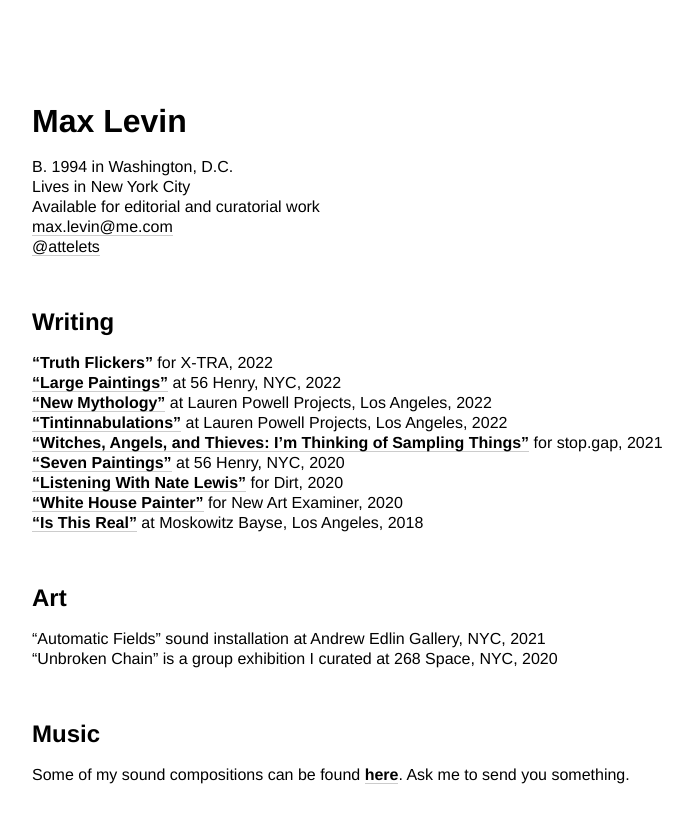
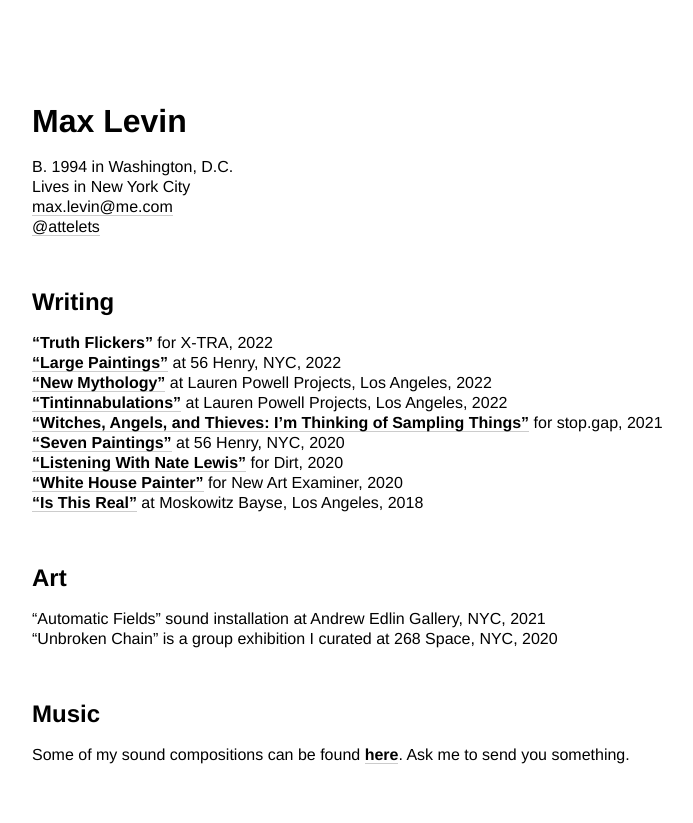
Before and after one commit to minicreative/maxlevin.me, a Jekyll site: the page built from index.md, in a window 1280 px wide. Shown: the top 823 px of the page, without its empty margins (18-711 px from the left). Built offline with Jekyll 4.4.1, drawn with Linux system fonts in a browser that asks for light colours.

Commit message:
Updated Index

```diff
--- a/index.md
+++ b/index.md
@@ -6,7 +6,6 @@
 
 B. 1994 in Washington, D.C.
 <br>Lives in New York City
-<br>Available for editorial and curatorial work
 <br>[max.levin@me.com](mailto:max.levin@me.com)
 <br>[@attelets](https://www.instagram.com/attelets/)
 
```
